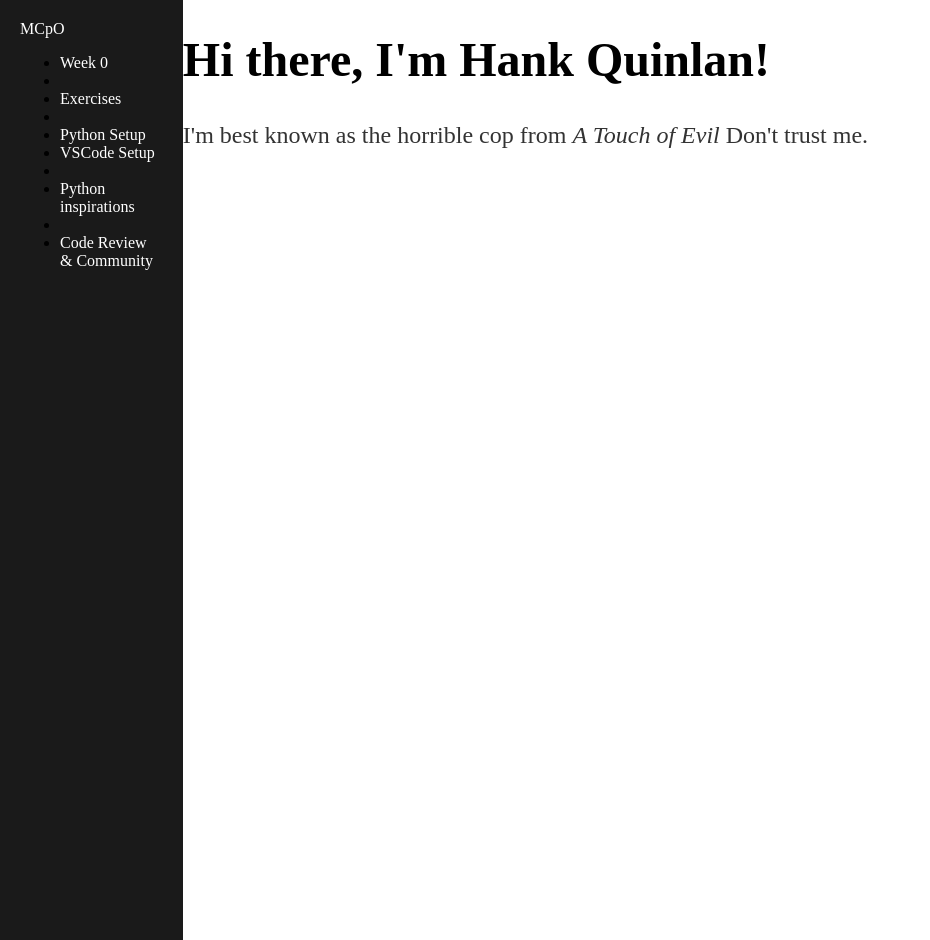
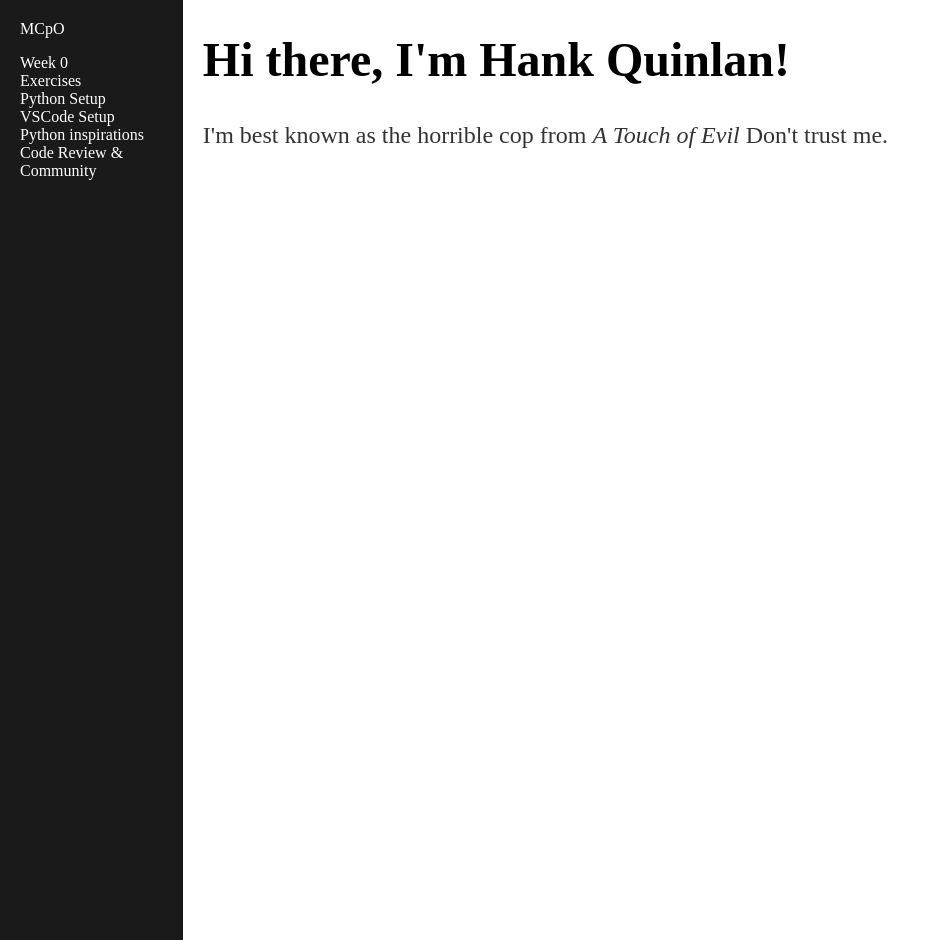
Before and after one commit to mcpo19/mcpo19_backup, a Jekyll site: the page built from index.html, in a window 1280 px wide. Shown: the whole page, without its empty margins (0-930 px from the left). Built offline with Jekyll 4.4.1, drawn with Linux system fonts in a browser that asks for light colours.

Commit message:
Update main.css

```diff
--- a/css/main.css
+++ b/css/main.css
@@ -22,6 +22,12 @@ body {
     display: block;
     margin-right: 20px;
 }
+
+ul {
+    list-style: None;
+    padding: 0;
+}
+
 a {
     text-decoration: none;
     color: white;
@@ -38,14 +44,19 @@ p {
     line-height: 1.4em;
     color: #333;
 }
-footer {
+/* footer {
     border-top: 1px solid #d5d5d5;
     font-size: .8em;
+} */
+
+.container {
+    padding: 0 20px;
 }
 
 ul.posts {
     margin: 20px auto 40px;
     font-size: 1.5em;
+    padding: 0;
 }
 
 ul.posts li {
```
